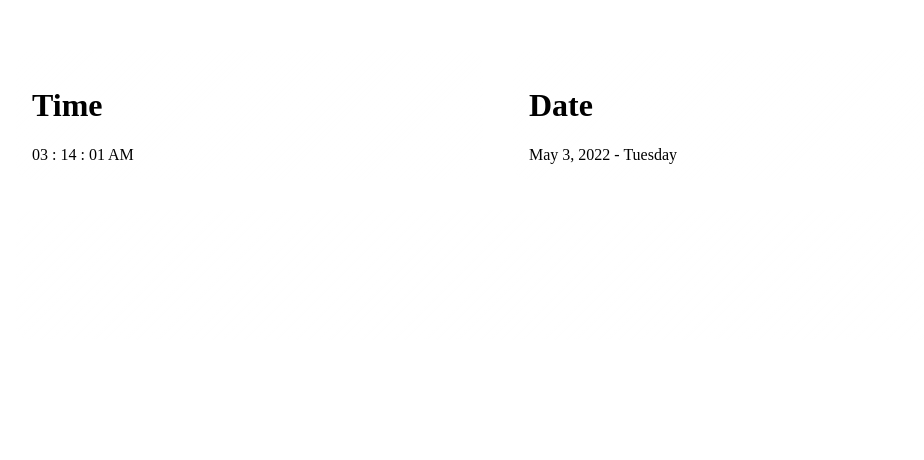
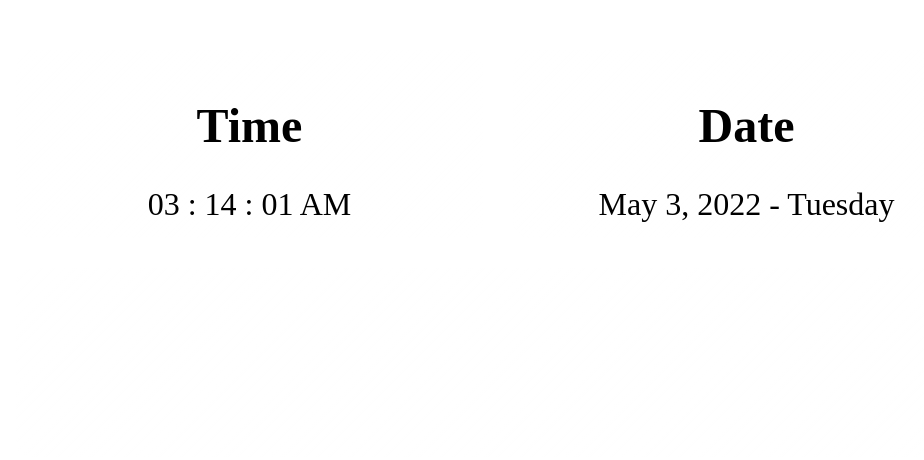
Before and after one commit to little-silk/dashboard-widget, a plain HTML site: page index.html in a window 1280 px wide. Shown: the whole page, without its empty margins (142-1066 px from the left). Drawn offline with nearby package versions, Linux system fonts and the light colour scheme; no server answers.

Commit message:
Updated assets folder

```diff
--- a/css/styles.css
+++ b/css/styles.css
@@ -11,13 +11,8 @@
 
 body {
     /* Extend full height of browser  */
-    height: 100vh;
-}
-
-.background {
-  width: 100vw;
-  height: 100vh;
-  display: none;
+    height: 100%;
+    width: 100%;
 }
 
 /* Widgets */
@@ -32,54 +27,39 @@ section {
   position: relative;
 }
 
+h1 {
+  font-size: 3em;
+}
+
 /* Time */
 .time {
   grid-area: 1 / 2 / 2 / 3;
+  text-align: center;
 }
 
-.hours {
-}
-
-.minutes {
-}
-
-.seconds {
-}
-
-.amOrPM {
-
+time {
+  font-size: 2em;
 }
 
 /* Date */
 .date {
   grid-area:  1 / 3 / 2 / 4;
-}
-
-.month {
-}
-
-.dayOfMonth {
-}
-
-.year {
-}
-
-.dayOfWeek {
+  text-align: center;
 }
 
 /* Weather */
 .weather {
   grid-area:  2 / 2 / 3 / 4;
+  text-align: center;
+  display: flex;
 }
 
 .city {
-
+  display: block;
+  flex: none;
 }
 
 .temp {
-
+  display: block;
+  flex: none;
 }
-
-.weather img {
-
-}
--- a/js/weather.js
+++ b/js/weather.js
@@ -27,9 +27,9 @@ fetch(url)
   // Template to output
   const template = `
     <h1>Weather</h1>
+    <img src="http://openweathermap.org/img/wn/${data.weather[0].icon}@2x.png" alt="Placeholder">
     <data value="${data.name}" class="city">${data.name}</data>
     <data value="${data.main.temp}" class="temp">${data.main.temp}&#8457;</data>
-    <img src="http://openweathermap.org/img/wn/${data.weather[0].icon}@2x.png" alt="Placeholder">
   `;
 
   // Insert dynamic template to container
```
Also changed, not shown: index.html (+1 -1 lines), images/clear.jpeg (renamed from assets/clear.jpeg), images/clouds.jpeg (renamed from assets/clouds.jpeg), images/drizzle.jpeg (renamed from assets/drizzle.jpeg), images/rain.jpeg (renamed from assets/rain.jpeg), images/snow.jpeg (renamed from assets/snow.jpeg), images/thunderstorm.jpeg (renamed from assets/thunderstorm.jpeg), 2 other files.
